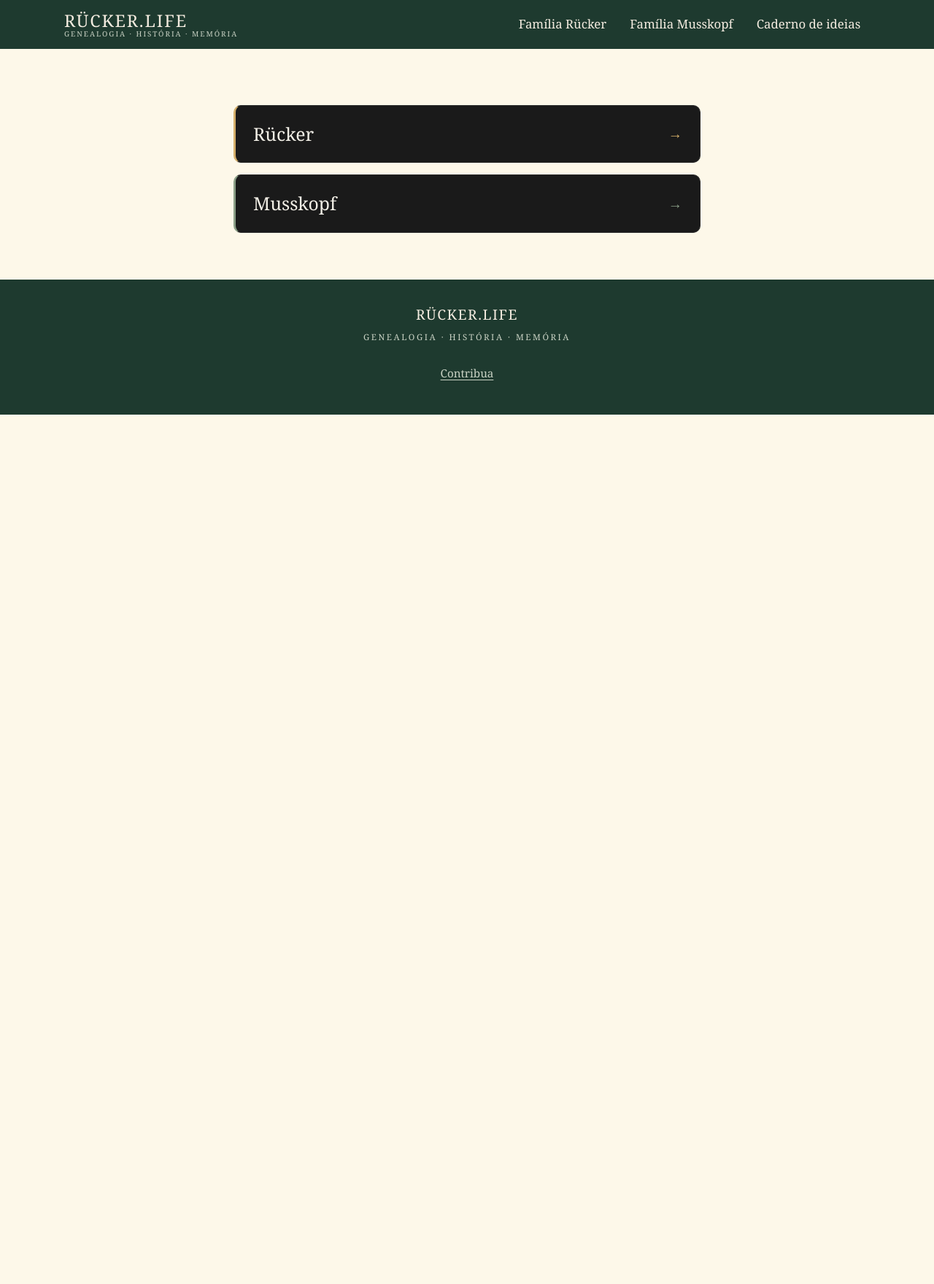
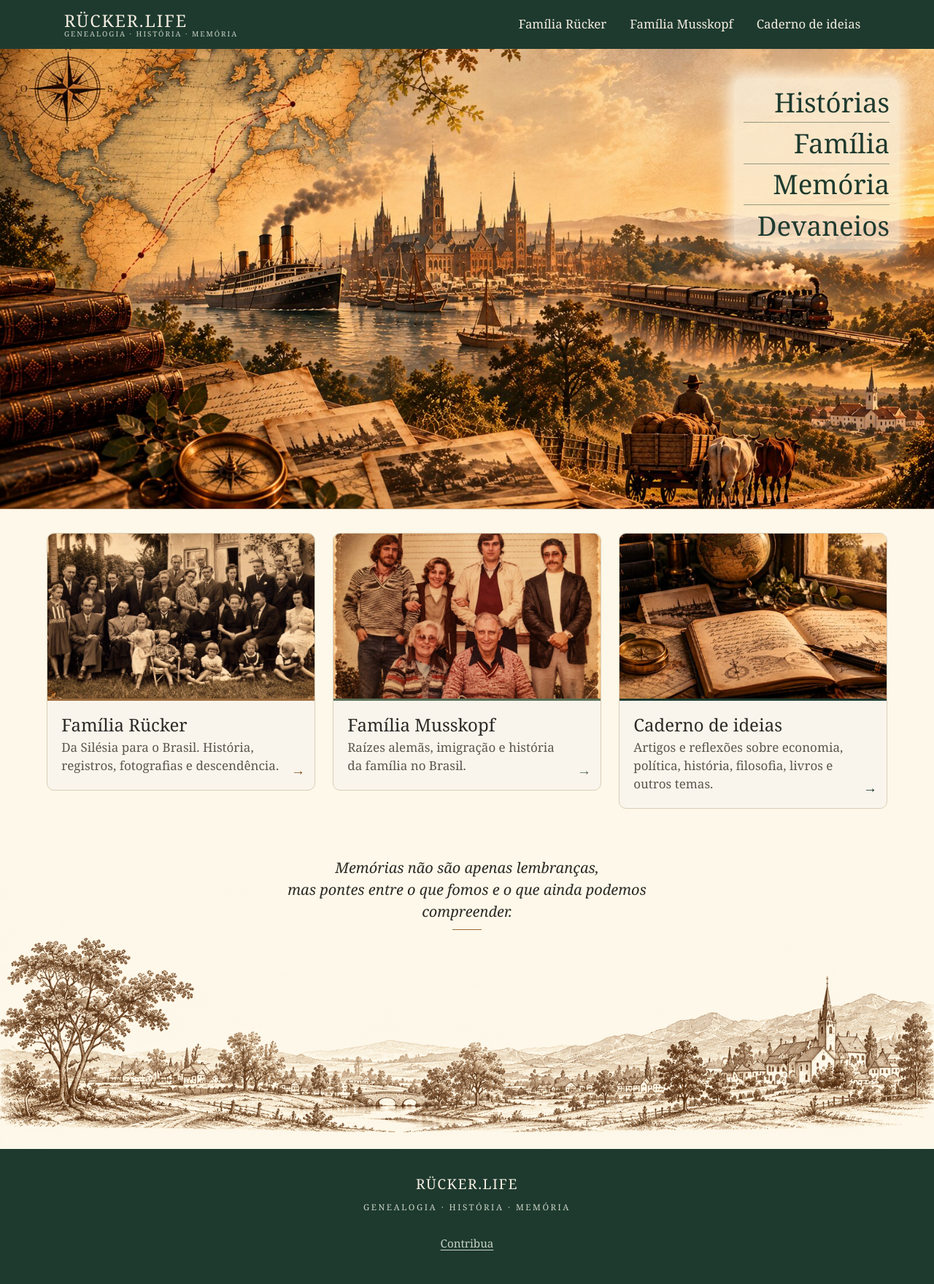
Before and after one commit to frucker-muss/frucker-muss.github.io, a Jekyll site: the page built from index.html, in a window 1280 px wide. Shown: the whole page at 73% size. Built offline with Jekyll 4.4.1, drawn with Linux system fonts in a browser that asks for light colours; before the commit the page ends 900 px from its top, so only the background shows below that.

Commit message:
Redesign etapa 4: página inicial e destino Caderno de ideias
- Home: pano de fundo (vertical no celular, panorâmica em tela larga, sticky,
  sem background-attachment fixed), palavras em HTML com véu creme (AA),
  três cartões de _data/secoes.yml (cartão inteiro clicável, seta discreta),
  faixa a bico de pena com a frase, rodapé.
- caderno.html: destino do Caderno de ideias (ainda sem artigos).

Co-Authored-By: Claude Opus 5.5 <noreply@anthropic.com>

```diff
--- a/assets/css/site.css
+++ b/assets/css/site.css
@@ -518,9 +518,14 @@ figcaption .ref, .legenda .ref {
   top: 1.2rem;
   right: 1rem;
   margin: 0;
-  padding: 0;
+  padding: 0.3rem 0.8rem;
   list-style: none;
   text-align: right;
+  /* Véu creme só atrás das palavras: torres e morros escuros da imagem
+     derrubavam o contraste abaixo de AA; com o véu, o pior pixel dá ~6:1. */
+  background: rgba(253, 248, 233, 0.68);
+  border-radius: var(--raio);
+  box-shadow: 0 0 18px 10px rgba(253, 248, 233, 0.68);
 }
 .pano-palavras li {
   padding: 0.35rem 0 0.35rem 1.2rem;
@@ -603,10 +608,6 @@ figcaption .ref, .legenda .ref {
   margin: 0 auto;
 }
 .faixa-frase {
-  position: absolute;
-  top: 0;
-  left: 0;
-  right: 0;
   margin: 0 auto;
   padding: 0.6rem 1rem 0;
   max-width: 38rem;
@@ -664,7 +665,6 @@ figcaption .ref, .legenda .ref {
 
   .pano-palavras { top: 2rem; right: 2rem; }
   .pano-palavras li { font-size: 2rem; }
-  .faixa-frase { padding-top: 1.2rem; font-size: 1.2rem; }
 }
 
 /* ---------- Computador ---------- */
@@ -699,6 +699,8 @@ figcaption .ref, .legenda .ref {
   }
   .destino-texto { padding: 1.1rem 2.6rem 1.3rem 1.2rem; }
   .destino-texto h2 { font-size: 1.5rem; }
+
+  .faixa-frase { position: absolute; top: 0; left: 0; right: 0; padding-top: 1.6rem; font-size: 1.25rem; }
 }
 
 @media (prefers-reduced-motion: reduce) {
--- /dev/null
+++ b/caderno.html
@@ -0,0 +1,18 @@
+---
+layout: default
+title: "Caderno de ideias"
+description: "Artigos e reflexões sobre economia, política, história, filosofia, livros e outros temas."
+acento: verde-profundo
+---
+
+<h1>Caderno de ideias</h1>
+
+<p class="texto-intro">Artigos e reflexões sobre economia, política, história, filosofia, livros e outros temas.</p>
+
+{%- comment -%}
+  Cada artigo novo entra como um cartão nesta grade:
+  {% include cartao-artigo.html url="/caderno/titulo-do-artigo.html" titulo="…" resumo="…" %}
+  As crônicas sobre familiares NÃO entram aqui — ficam na página da família.
+{%- endcomment %}
+
+<p class="texto-intro">Os primeiros textos estão sendo preparados.</p>
--- a/index.html
+++ b/index.html
@@ -2,119 +2,22 @@
 layout: default
 title: Início
 og_title: "Rücker · Musskopf — acervo genealógico das famílias Rücker e Musskopf"
-description: "Dois acervos de família: Rücker, da Silésia prussiana, e Musskopf, do Palatinado renano, até o sul do Brasil."
+description: "Dois acervos de família: Rücker, da Silésia prussiana, e Musskopf, do Palatinado renano, até o sul do Brasil — e um caderno de ideias."
+pagina_cheia: true
+faixa: true
 ---
 
-<style>
-  /* Título só para leitor de tela e buscador: a home não tem cabeçalho visível,
-     são as duas caixas e nada mais (decisão do usuário, 04/10/2026). */
-  .rkr-sr-only {
-    position: absolute;
-    width: 1px; height: 1px;
-    margin: -1px; padding: 0; border: 0;
-    clip: rect(0 0 0 0);
-    clip-path: inset(50%);
-    overflow: hidden;
-    white-space: nowrap;
-  }
+<h1 class="sr-only">{{ site.marca }} — Rücker, Musskopf e Caderno de ideias</h1>
 
-  /* ---------- Lista de acervos ---------- */
-  .acervos {
-    display: flex;
-    flex-direction: column;
-    gap: 1rem;
-    max-width: 640px;
-    margin: 2rem auto 0;
-  }
-  .acervo {
-    display: grid;
-    grid-template-columns: 1fr auto;
-    grid-template-areas: "nome seta";
-    align-items: center;
-    column-gap: 1rem;
-    row-gap: 0.25rem;
-    padding: 1.4rem 1.5rem;
-    background-color: #1a1a1a;
-    border: 1px solid #2a2a2a;
-    border-left: 3px solid var(--acento);
-    border-radius: 10px;
-    color: #e8e4da;
-    text-decoration: none;
-    transition: border-color 0.2s ease, transform 0.2s ease;
-  }
-  .acervo:hover {
-    border-color: var(--acento);
-    border-left-color: var(--acento);
-    transform: translateY(-2px);
-    text-decoration: none;
-  }
-  .acervo-nome {
-    grid-area: nome;
-    font-family: Georgia, serif;
-    font-size: 1.55rem;
-    line-height: 1.2;
-    color: #f2efe6;
-  }
-  .acervo-etiqueta {
-    grid-area: etiqueta;
-    font-size: 0.65rem;
-    text-transform: uppercase;
-    letter-spacing: 0.12em;
-    color: #b0ab9e;
-    white-space: nowrap;
-  }
-  .acervo-meta {
-    grid-area: meta;
-    font-size: 0.95rem;
-    color: var(--acento);
-    margin-bottom: 0.3rem;
-  }
-  .acervo-ano {
-    font-family: ui-monospace, "SFMono-Regular", "Roboto Mono", Menlo, Consolas, monospace;
-    font-size: 0.9rem;
-    letter-spacing: 0.04em;
-  }
-  .acervo-desc {
-    grid-area: desc;
-    font-size: 0.95rem;
-    line-height: 1.5;
-    color: #b8b2a3;
-  }
-  .acervo-seta {
-    grid-area: seta;
-    font-size: 1.2rem;
-    color: var(--acento);
-    justify-self: end;
-  }
+<div class="pano">
+  {% include pano.html %}
 
-  .secao-titulo {
-    text-align: center;
-    font-size: 0.7rem;
-    text-transform: uppercase;
-    letter-spacing: 0.14em;
-    color: #b0ab9e;
-    margin: 0 0 1rem;
-  }
-
-  @media (max-width: 480px) {
-    .acervo { padding: 1.2rem 1.2rem; }
-    .acervo-nome { font-size: 1.35rem; }
-    .acervo-etiqueta { font-size: 0.6rem; }
-  }
-</style>
-
-<h1 class="rkr-sr-only">Rücker e Musskopf</h1>
-
-<div class="acervos">
-
-  <a class="acervo" style="--acento: #d4af6a;" href="{{ '/familia.html' | relative_url }}">
-    <span class="acervo-nome">Rücker</span>
-    <span class="acervo-seta" aria-hidden="true">→</span>
-  </a>
-
-  <a class="acervo" style="--acento: #8a9e86;" href="{{ '/musskopf.html' | relative_url }}">
-    <span class="acervo-nome">Musskopf</span>
-    <span class="acervo-seta" aria-hidden="true">→</span>
-  </a>
-
+  <div class="pano-conteudo">
+    {%- assign secoes = site.data.secoes | where: "publicado", true | sort: "ordem" %}
+    <ul class="destinos">
+      {%- for s in secoes %}
+      {% include cartao-destino.html s=s %}
+      {%- endfor %}
+    </ul>
+  </div>
 </div>
```
